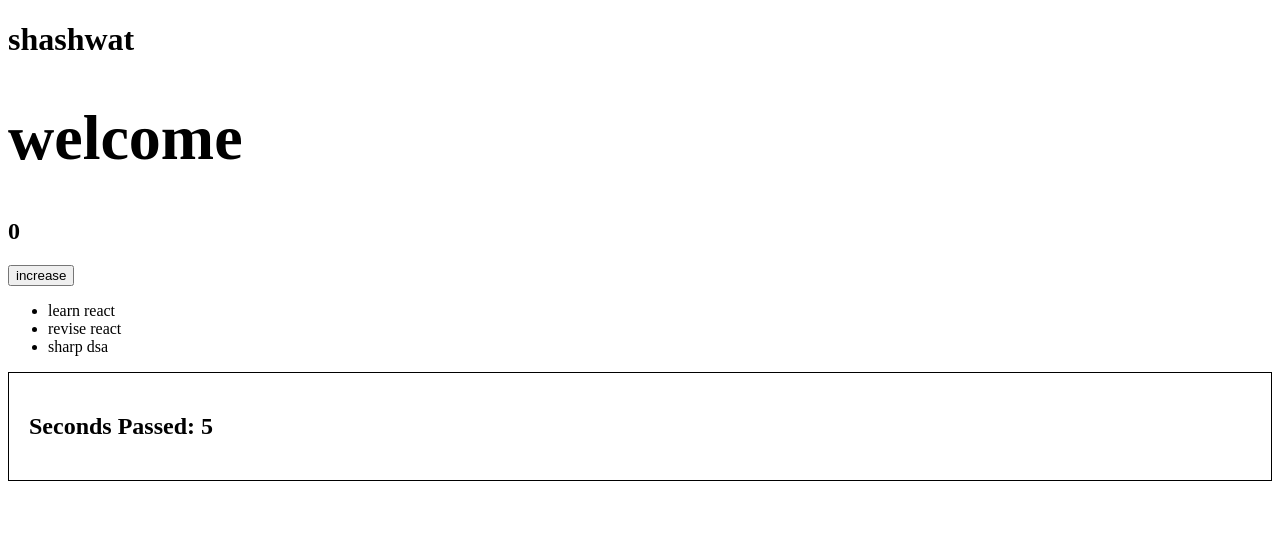
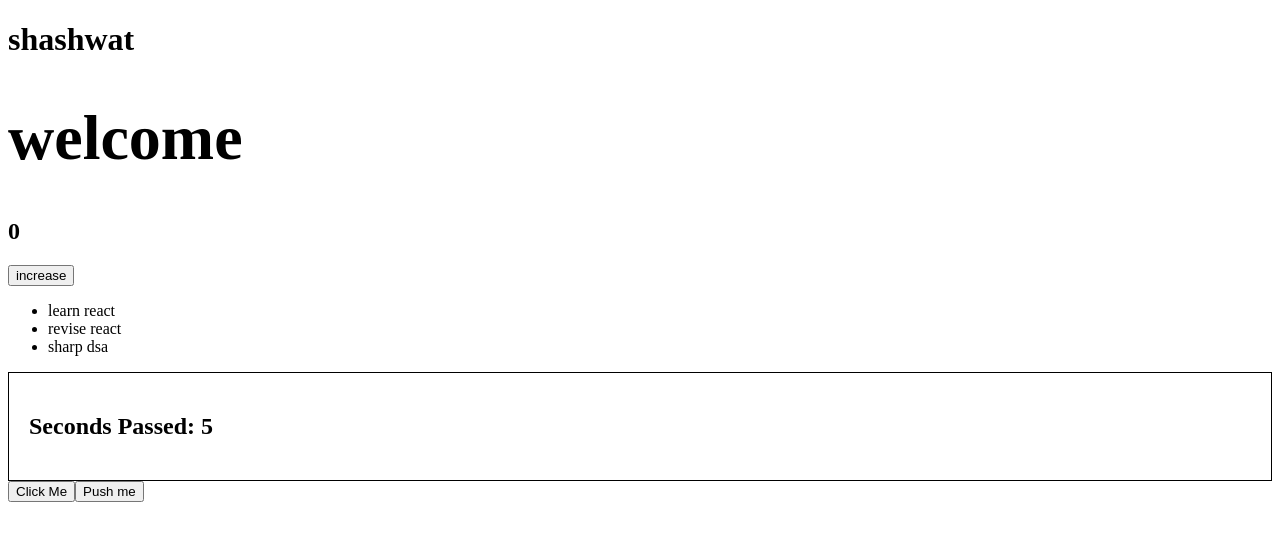
Before and after one commit to sushashwat/React-Concepts-, a React (Vite) app in the folder vite-project/: page / in a window 1280 px wide. Shown: the top 540 px of the page. Built offline with nearby package versions, Linux system fonts and the light colour scheme.

Commit message:
event handlers

```diff
--- a/vite-project/src/App.jsx
+++ b/vite-project/src/App.jsx
@@ -1,6 +1,7 @@
 import { useState } from "react";
 import Conditional from "./components/Conditional";
 import TimerComponent from "./components/TimerComponent";
+import EventHandling from "./components/EventHandling";
 function App(){
 
   const [count,setCount] = useState(0);
@@ -12,6 +13,10 @@ function App(){
 
   function increase (){
     setCount(count + 1);
+  }
+
+  function handleClick(){
+    console.log(event);
   }
 
   return(
@@ -30,6 +35,8 @@ function App(){
       ))}
     </ul>
     <TimerComponent/>
+    <EventHandling/>
+    <button onClick={handleClick}> Push me </button>
     </>
   )
 }
--- /dev/null
+++ b/vite-project/src/components/EventHandling.jsx
@@ -0,0 +1,15 @@
+
+
+function EventHandling(){
+    function greet(){
+        alert("Welcome")
+    }
+
+    return (
+        <button onClick={greet}>
+            Click Me
+        </button>
+    );
+}
+
+export default EventHandling;
```
